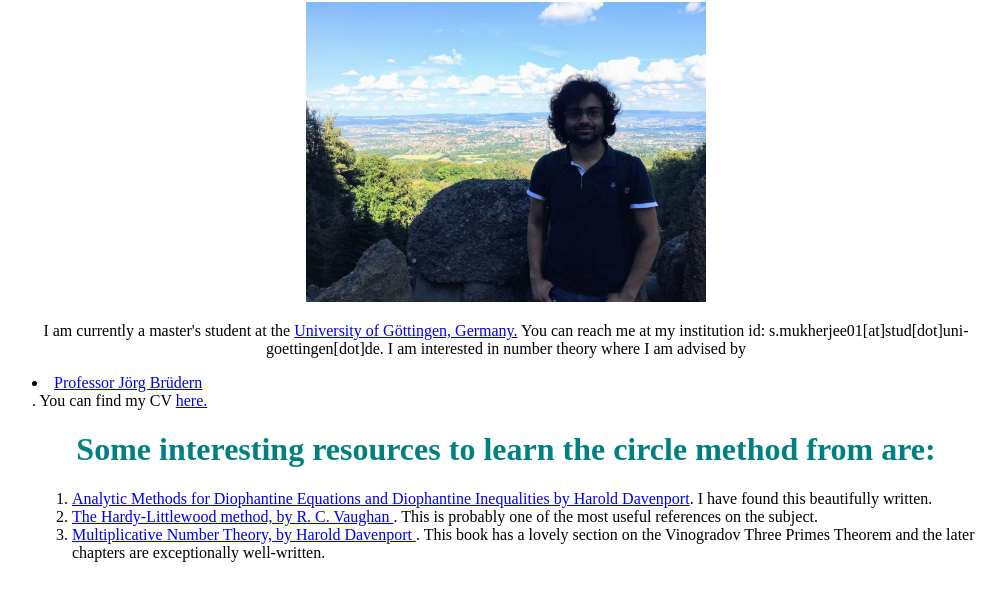
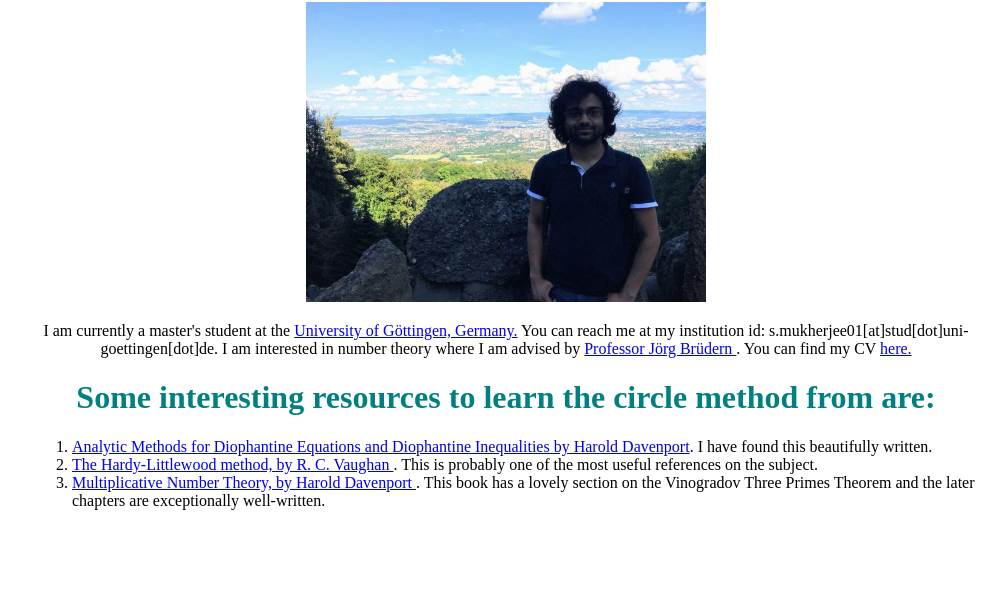
Before and after one commit to sabyasachi-mukherjee/sabyasachi-mukherjee.github.io, a plain HTML site: page index.html in a window 1280 px wide. Shown: the part 78-678 px from the top of the page, without its empty margins (134-1140 px from the left). Drawn offline with Linux system fonts and the light colour scheme.

Commit message:
Update index.html

```diff
--- a/index.html
+++ b/index.html
@@ -29,7 +29,7 @@
  <meta name=viewport content='width=700'
 
  <br> <p align="center">I am currently a master's student at the  <a href="http://www.uni-goettingen.de/en/1.html"> University of Göttingen, Germany.</a> You can reach me at my institution id: s.mukherjee01[at]stud[dot]uni-goettingen[dot]de.
-I am interested in number theory where I am advised by <li><a href="https://mathscinet.ams.org/mathscinet/search/author.html?mrauthid=42375"> Professor Jörg Brüdern</li></a>. You can find my
+I am interested in number theory where I am advised by <a href="https://mathscinet.ams.org/mathscinet/search/author.html?mrauthid=42375"> Professor Jörg Brüdern </a>. You can find my
 CV <a href="https://raw.githubusercontent.com/sabyasachi-mukherjee/sabyasachi-mukherjee.github.io/master/CV_Sabyasachi%20Mukherjee.pdf">here.</a>
    </p>
 <!--</div>
```
